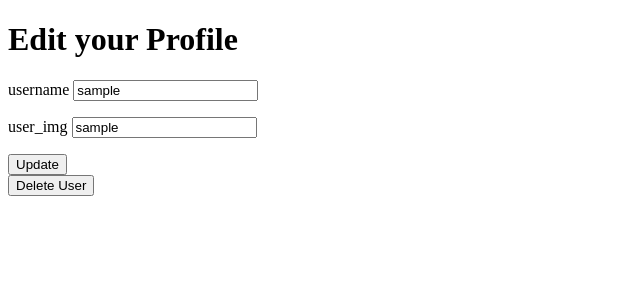
After one commit to gregorytm/capstone-moviedb, a Flask app: page /users/1 in a window 1280 px wide. The commit adds this page. Shown: the top 300 px of the page, without its empty margins (0-640 px from the left). Run offline with Flask 2, Linux system fonts and the light colour scheme; the visitor is signed in with stand-in values (Sample User, id 1); data comes from the database, SQL or seed files in the repository.

```diff
--- a/app.py
+++ b/app.py
@@ -1,13 +1,11 @@
 from flask import Flask, request, render_template, jsonify, session, redirect, flash
 from models import db, connect_db, User, Review, Movie, Watchlist
 from flask_sqlalchemy import SQLAlchemy
-from forms import UserForm, LoginForm
+from forms import UserForm, LoginForm, EditUserForm, DeleteForm
+
 import requests
 
 app = Flask(__name__)
-
-
-
 
 app.config['SQLALCHEMY_DATABASE_URI'] = 'postgresql:///movies_capstone'
 app.config['SQLALCHEMY_TRACK_MODIFICATIONS'] = False
@@ -23,6 +21,8 @@ def homepage():
     """homepage"""
     return render_template('home.html')
 
+
+# movies search & details endpoint
 @app.route("/api/movies", methods=["GET"])
 def endpoint():
     """api backend"""
@@ -33,7 +33,7 @@ def endpoint():
 
     for result in data['results']:
         movie_info = {}
-        movie_info["title"] = result['original_title']
+        movie_info["title"] = result['title']
 
         movie_info["overview"] = result['overview']
 
@@ -45,11 +45,47 @@ def endpoint():
 
         movie_info['id'] = result['id']
 
-        movie_info['genre_ids'] = result['genre_ids']
-
         movies.append(movie_info)
     return jsonify(movies)
 
+@app.route("/api/movies/search/<id>", methods=["GET"])
+def title_page(id):
+
+    res = requests.get("https://api.themoviedb.org/3/movie/" + id, params = {'api_key': API_KEY})
+
+    data = res.json()
+
+    movie={}
+
+    movie["id"] = data["id"]
+
+    movie["title"] = data["title"]
+
+    movie["overview"] = data['overview']
+
+    movie["poster_path"] = data['poster_path']
+
+    movie["release_date"] = data['release_date']
+
+    movie["vote_average"] = data['vote_average']
+
+    return render_template("details.html", movie=movie)
+
+#add to watchlist
+@app.route('/api/movies/search/<id>', methods=["POST"])
+def add_watchlist(id):
+
+    user_id = session['id']
+    movie_id = id
+
+    movie = Watchlist(user_id, movie_id)
+
+    db.session.add(movie)
+    return render_template("templates/watchlist.html")
+
+
+
+# user register, login/out, user details page & delete user
 @app.route("/register", methods=["GET", "POST"])
 def new_user():
 
@@ -62,17 +98,19 @@ def new_user():
         username = form.username.data
         password = form.password.data
         img = form.img.data
+        if len(img) == 0:
+            img=None
 
         user = User.register(username, password, img)
 
-        # db.session.add(user)
+        db.session.add(user)
         db.session.commit()
-        # session['id'] = user.id
+        session['id'] = user.id
 
         return redirect('/')
     else:
-        flash('oops')
         return render_template("users/register.html", form=form)
+
 
 @app.route('/login', methods=['GET', 'POST'])
 def login():
@@ -83,34 +121,89 @@ def login():
     form = LoginForm()
 
     if form.validate_on_submit():
+        print(form.errors)
         username = form.username.data
         password = form.password.data
 
         user = User.authenticate(username, password)
         if user:
             session['id'] = user.id
-            return redirect(f'/users/{user.id}')
+            return redirect('/')
         else:
-            form.username.erros = [ "Invalid username/password."]
+            flash('incorrect login')
             return render_template("users/login.html", form=form)
-
-    return render_template("users/login.html", form=form)
+    else:
+        return render_template("users/login.html", form=form)
 
 @app.route("/logout")
 def logout():
     if "id" in session:
         session.pop('id')
-        return redirect("/login")
+        flash("logged out sucessfully")
+        print("logged out successfully")
+        return redirect("/")
     else:
-        return redirect("/login")
+        return redirect("/")
+
+@app.route('/users/<int:id>', methods=["GET", "POST"])
+def update_profile(id):
+
+    user = User.query.get_or_404(id)
+
+    if 'id' not in session:
+        flash("Access unauthorized", "danger")
+        return redirect('/login')
+
+    username = user.username
+    img = user.img
+
+    form = EditUserForm(obj=user)
+
+    if form.validate_on_submit():
+
+        if len(form.username.data) == 0:
+            user.username= user.username
+        else:
+            user.username=form.username.data
+
+        if len(form.img.data) == 0:
+            user.img = user.img
+        else:
+            user.img=form.img.data
+
+        db.session.commit()
+        flash('update sucessful')
+
+        return redirect("/")
+    else:
+        return render_template("users/edit.html", form=form, user=user)
 
 
-@app.route("/api/movies/search/<id>")
-def title_page(id):
-    id = id
+@app.route('/users/delete/<int:id>', methods=["POST"])
+def delete_todo(id):
+    user = User.query.get_or_404(id)
 
-    res = requests.get("https://api.themoviedb.org/3/movie/11?api_key=bda83f15a6dbfe7dedc91a90383a8b38&language=en-US")
-    data = res.json()
+    if 'id' not in session:
+        flash("Access unauthorized", "danger")
+        return redirect('/login')
 
-    return data
-    # return render_template("details.html", id = title)
+    form=DeleteForm()
+
+    db.session.delete(user)
+    db.session.commit()
+    session.pop("id")
+    flash ('user deleted')
+
+    return redirect('/')
+
+
+# user watchlist
+@app.route('/users/<int:id>/watchlist', methods=["GET", "POST"])
+def watchlist(id):
+    user = User.query.get_or_404(id)
+
+    if 'id' not in session:
+        flash("Access unauthorized", "danger")
+        return redirect('/login')
+
+    return render_template('watchlist.html', user=user)
--- a/forms.py
+++ b/forms.py
@@ -8,6 +8,15 @@ class UserForm(FlaskForm):
     img = StringField("user_img")
 
 class LoginForm(FlaskForm):
-    username = StringField("username", validators=[InputRequired(), Length(min=1, max =20)],)
+    username = StringField("username")
 
-    password = PasswordField("password", validators=[InputRequired(), Length(min=6, max=20)],)
+    password = PasswordField("password")
+
+class EditUserForm(FlaskForm):
+    """Edit user form"""
+
+    username = StringField('username')
+    img = StringField("user_img")
+
+class DeleteForm(FlaskForm):
+    """Delete form -- this form is intentionally blank."""
--- a/static/movies.js
+++ b/static/movies.js
@@ -13,27 +13,19 @@ async function processForm(evt) {
     showMovie(res)
 }
 
-// async function processForm(evt) {
-//     evt.preventDefault()
-//     // URL search params
-//     const params = {};
-//     params.title = $('#title').val()
-//     console.log(title)
-//     const resp = await axios.get("/api/movies", params);
-//     console.log(resp)
-//     res = Object.entries(resp.data)
-//     console.log(res)
-//     showMovie(res)
-// }
-
  function showMovie(res){
     console.log(res)
+    clearAll()
     $('<ul>').appendTo('body')
     for(const [key, value] of res){
         const listItem = $('<li>')
-        $('<a>').attr('href', `/api/movies/search/${value.id}`).text(value.title).appendTo(listItem)
+        $('<a>').attr('href', `/api/movies/search/${value.id}`).text(value.title).attr('id', 'details').appendTo(listItem)
         listItem.appendTo('ul')
     }
 }
 
+function clearAll(){
+    $('ul').remove()
+}
+
 $("#movie-form").on("submit", processForm);
--- a/templates/home.html
+++ b/templates/home.html
@@ -13,5 +13,7 @@
   <a href="/register">Register</a>
   <a href="/login">Login</a>
   <a href="/logout">Logout</a>
+  <a href="/users/{{session.id}}">Edit User</a>
+  <a href="/users/{{session.id}}/watchlist">User Watchlist</a>
 
 {% endblock %}
--- /dev/null
+++ b/templates/users/edit.html
@@ -0,0 +1,30 @@
+{% extends 'base.html' %}
+
+{% block title %}edit profile{% endblock %}
+
+{% block content %}
+<h1>Edit your Profile</h1>
+
+    <form method="POST" id="edit">
+        {{ form.hidden_tag() }} <!--hidden for validation-->
+
+        {% for field in form
+            if field.widget.input_type != 'hidden' %}
+
+            <p>
+                {{field.label}}
+                {{field}}
+            </p>
+        {% endfor %}
+        <button>Update</button>
+    </form>
+
+    <form>
+    <button
+        formaction="/users/delete/{{ user.id }}"
+        formmethod="POST">
+        Delete User
+    </button>
+    </form>
+
+{% endblock%}
```
Also changed, not shown: models.py (+7 -5 lines), seed.py (+11 -20 lines), templates/details.html (+13 -1 lines), templates/users/login.html (+20 -12 lines), templates/watchlist.html (added, +14 -0 lines).
